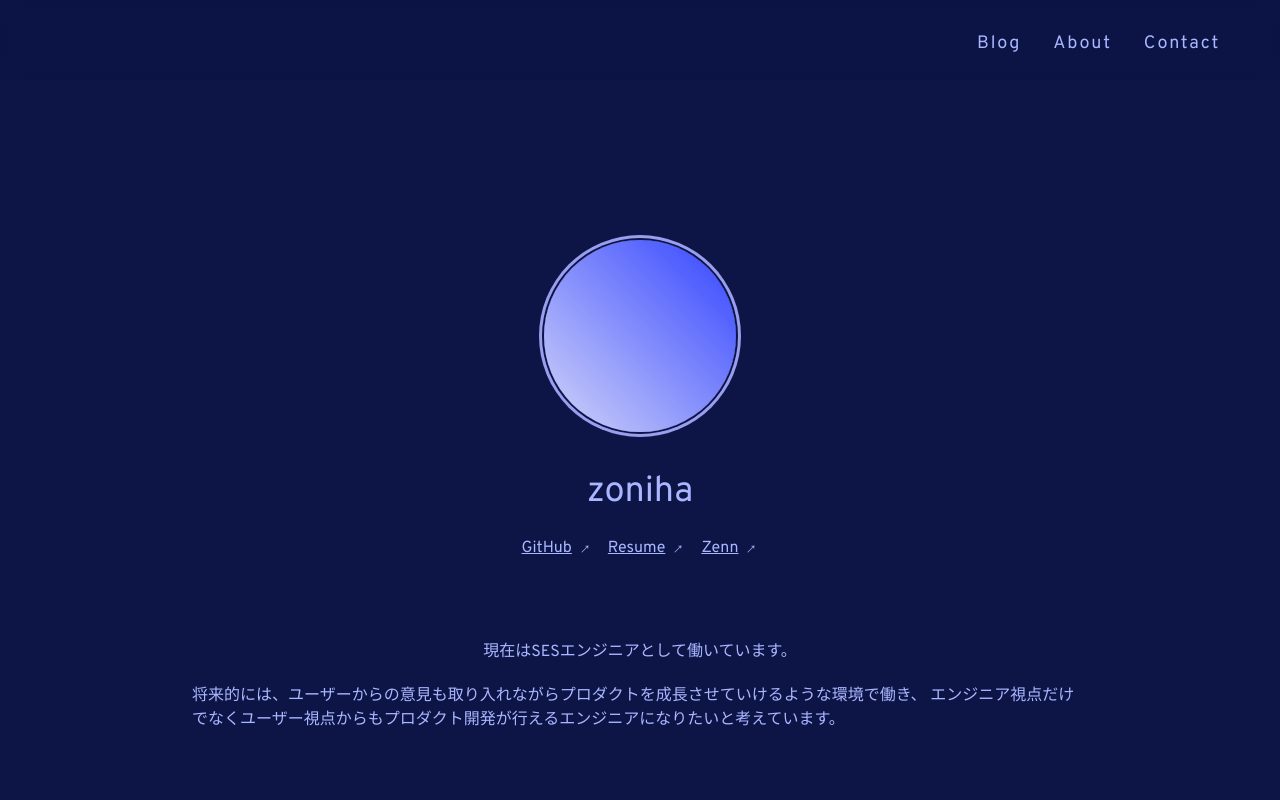
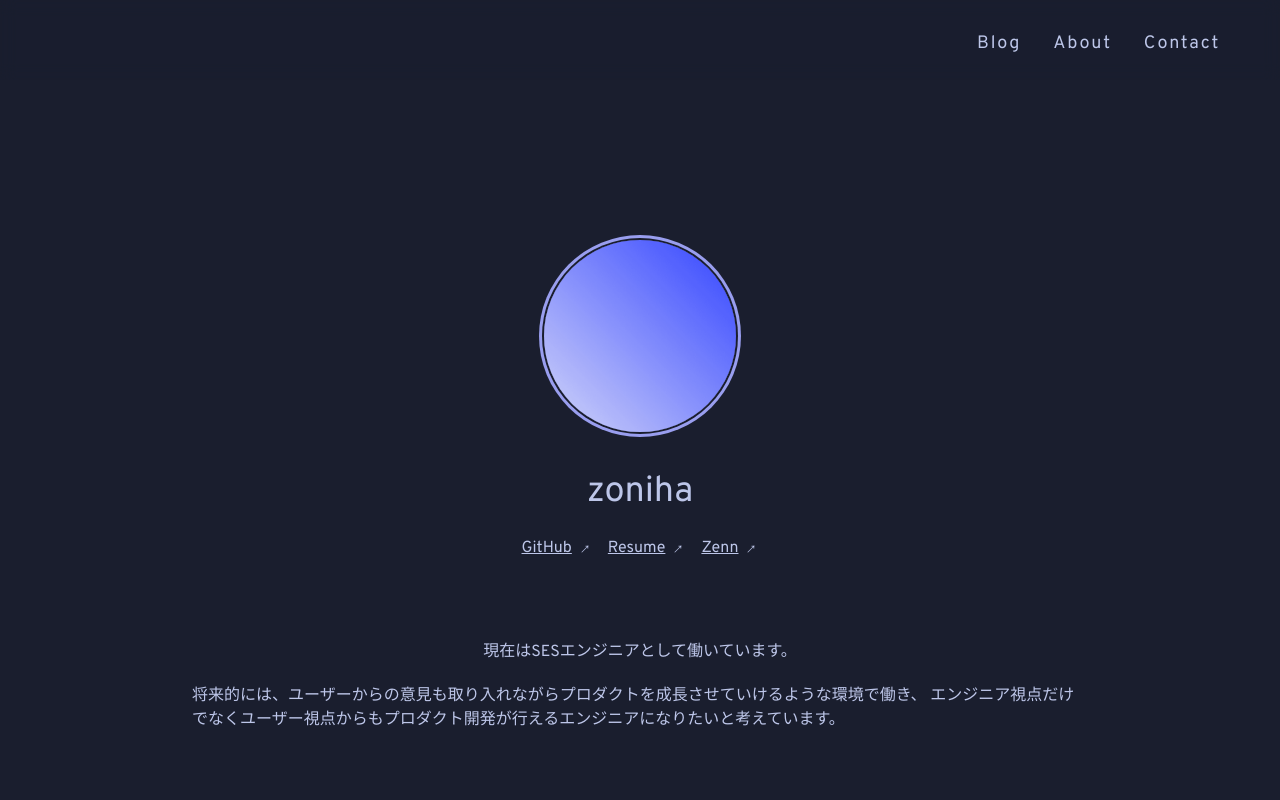
Before and after one commit to rerelurelu/kilonova, a Next.js app: page /about in a window 1280 px wide. Shown: the top 800 px of the page. Built offline with nearby package versions, Linux system fonts and the light colour scheme; no server answers.

Commit message:
chore: Add some properties

```diff
--- a/tailwind.config.js
+++ b/tailwind.config.js
@@ -20,8 +20,12 @@ module.exports = {
         card: '1.25rem 2.5rem 1.25rem 1.25rem',
       },
       margin: {
-        header: '8rem auto 0'
-      }
+        header: '8rem auto 0',
+      },
+      colors: {
+        gPink: '#FF00CC',
+        gViolet: '#333399',
+      },
     },
   },
   daisyui: {
@@ -32,7 +36,7 @@ module.exports = {
           secondary: '#999EEF',
           accent: '#ACB4FC',
           neutral: '#E0CCF6',
-          'base-100': '#0D1546',
+          'base-100': '#1A1E2E',
         },
       },
     ],
```
